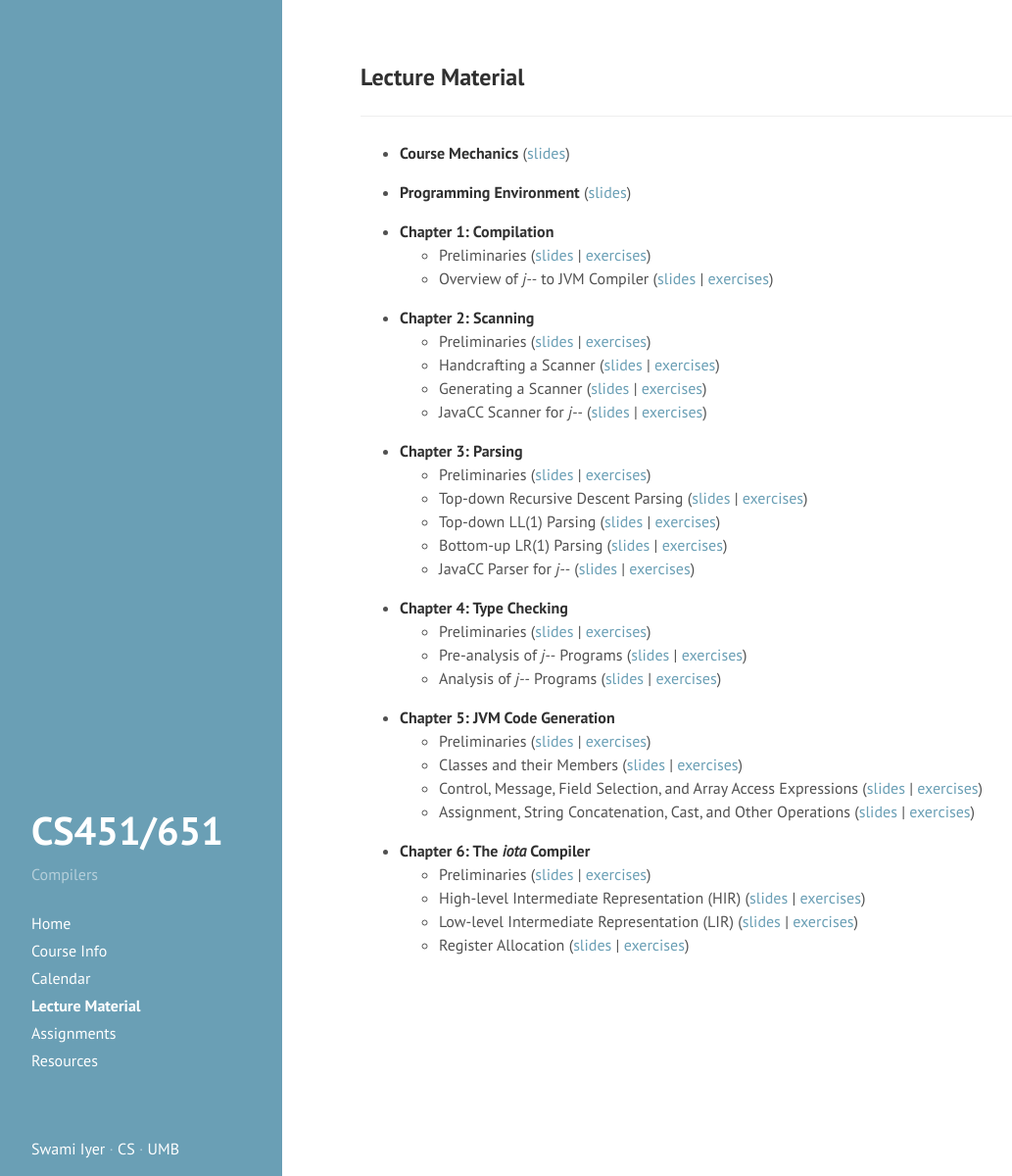
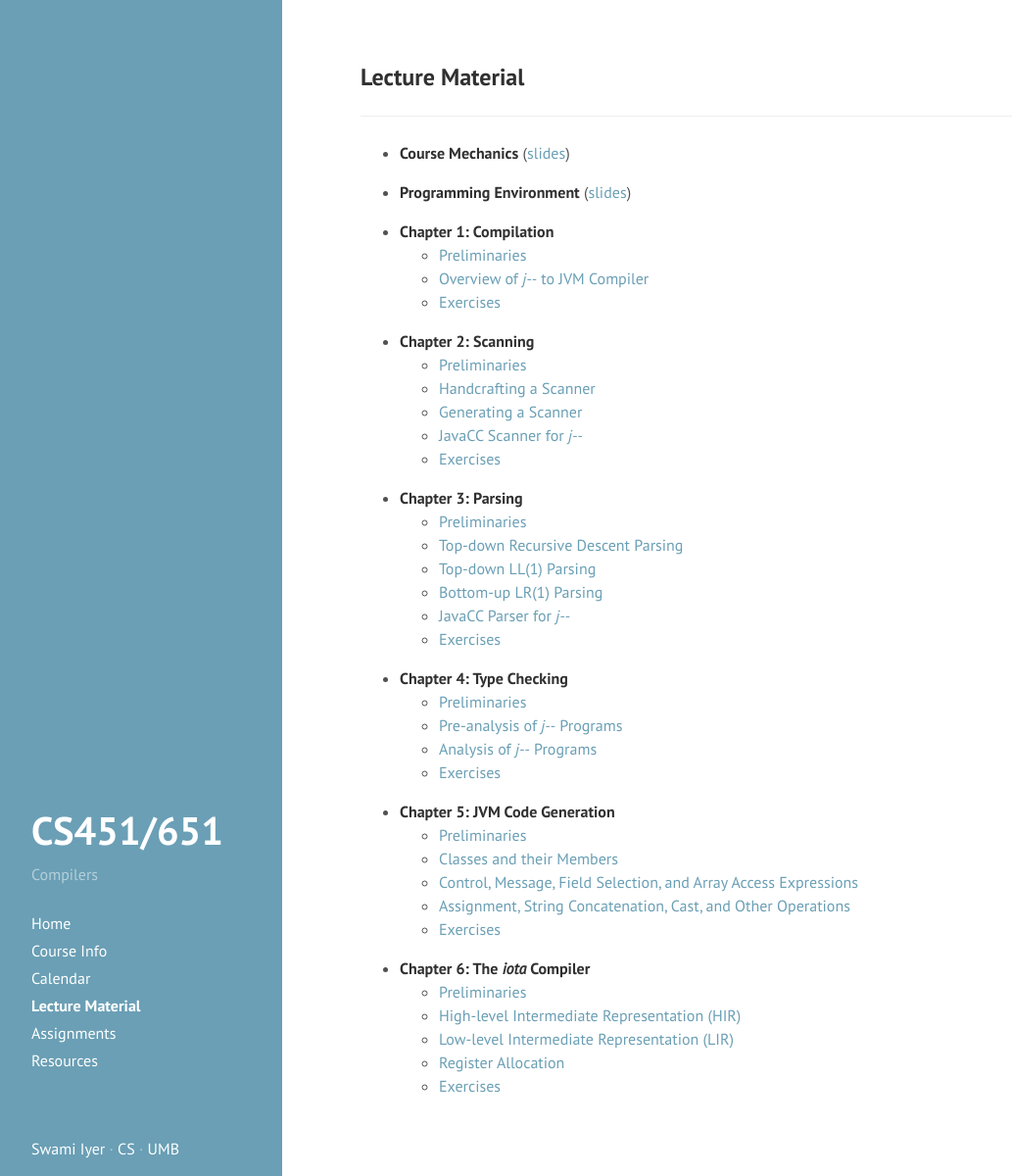
Before and after one commit to swamiiyer/swamiiyer.github.io, a Jekyll site: the page built from _pages/cs451/lecture_material.md, in a window 1280 px wide and 1200 px high. Shown: the whole window at 98% size, without its empty margins (0-1033 px from the left). Built offline with Jekyll 4.4.1, drawn with Linux system fonts in a browser that asks for light colours.

Commit message:
Changed page structure

```diff
--- a/_pages/cs451/lecture_material.md
+++ b/_pages/cs451/lecture_material.md
@@ -10,35 +10,41 @@ order: 4
 - **Programming Environment** ([slides](https://www.cs.umb.edu/~siyer/teaching/cs451/programming_environment.pdf))
 
 - **Chapter 1: Compilation**
-  - Preliminaries ([slides](https://www.cs.umb.edu/~siyer/teaching/cs451/compilation1.pdf) \| [exercises](https://www.cs.umb.edu/~siyer/teaching/cs451/compilation1_exercises.pdf))
-  - Overview of *j\-\-* to JVM Compiler ([slides](https://www.cs.umb.edu/~siyer/teaching/cs451/compilation2.pdf) \| [exercises](https://www.cs.umb.edu/~siyer/teaching/cs451/compilation2_exercises.pdf))
+  - [Preliminaries](https://www.cs.umb.edu/~siyer/teaching/cs451/compilation1.pdf)
+  - [Overview of *j\-\-* to JVM Compiler](https://www.cs.umb.edu/~siyer/teaching/cs451/compilation2.pdf)
+  - [Exercises](https://www.cs.umb.edu/~siyer/teaching/cs451/compilation_exercises.pdf)
 
 - **Chapter 2: Scanning**
-  - Preliminaries ([slides](https://www.cs.umb.edu/~siyer/teaching/cs451/scanning1.pdf) \| [exercises](https://www.cs.umb.edu/~siyer/teaching/cs451/scanning1_exercises.pdf))
-  - Handcrafting a Scanner ([slides](https://www.cs.umb.edu/~siyer/teaching/cs451/scanning2.pdf) \| [exercises](https://www.cs.umb.edu/~siyer/teaching/cs451/scanning3_exercises.pdf))
-  - Generating a Scanner ([slides](https://www.cs.umb.edu/~siyer/teaching/cs451/scanning3.pdf) \| [exercises](https://www.cs.umb.edu/~siyer/teaching/cs451/scanning3_exercises.pdf))
-  - JavaCC Scanner for *j\-\-* ([slides](https://www.cs.umb.edu/~siyer/teaching/cs451/scanning4.pdf) \| [exercises](https://www.cs.umb.edu/~siyer/teaching/cs451/scanning4_exercises.pdf))
+  - [Preliminaries](https://www.cs.umb.edu/~siyer/teaching/cs451/scanning1.pdf)
+  - [Handcrafting a Scanner](https://www.cs.umb.edu/~siyer/teaching/cs451/scanning2.pdf)
+  - [Generating a Scanner](https://www.cs.umb.edu/~siyer/teaching/cs451/scanning3.pdf)
+  - [JavaCC Scanner for *j\-\-*](https://www.cs.umb.edu/~siyer/teaching/cs451/scanning4.pdf)
+  - [Exercises](https://www.cs.umb.edu/~siyer/teaching/cs451/scanning_exercises.pdf)
 
 - **Chapter 3: Parsing**
-  - Preliminaries ([slides](https://www.cs.umb.edu/~siyer/teaching/cs451/parsing1.pdf) \| [exercises](https://www.cs.umb.edu/~siyer/teaching/cs451/parsing1_exercises.pdf))
-  - Top-down Recursive Descent Parsing ([slides](https://www.cs.umb.edu/~siyer/teaching/cs451/parsing2.pdf) \| [exercises](https://www.cs.umb.edu/~siyer/teaching/cs451/parsing2_exercises.pdf))
-  - Top-down LL(1) Parsing ([slides](https://www.cs.umb.edu/~siyer/teaching/cs451/parsing3.pdf) \| [exercises](https://www.cs.umb.edu/~siyer/teaching/cs451/parsing3_exercises.pdf))
-  - Bottom-up LR(1) Parsing ([slides](https://www.cs.umb.edu/~siyer/teaching/cs451/parsing4.pdf) \| [exercises](https://www.cs.umb.edu/~siyer/teaching/cs451/parsing4_exercises.pdf))
-  - JavaCC Parser for *j\-\-* ([slides](https://www.cs.umb.edu/~siyer/teaching/cs451/parsing5.pdf) \| [exercises](https://www.cs.umb.edu/~siyer/teaching/cs451/parsing5_exercises.pdf))
+  - [Preliminaries](https://www.cs.umb.edu/~siyer/teaching/cs451/parsing1.pdf)
+  - [Top-down Recursive Descent Parsing](https://www.cs.umb.edu/~siyer/teaching/cs451/parsing2.pdf)
+  - [Top-down LL(1) Parsing](https://www.cs.umb.edu/~siyer/teaching/cs451/parsing3.pdf)
+  - [Bottom-up LR(1) Parsing](https://www.cs.umb.edu/~siyer/teaching/cs451/parsing4.pdf)
+  - [JavaCC Parser for *j\-\-*](https://www.cs.umb.edu/~siyer/teaching/cs451/parsing5.pdf)
+  - [Exercises](https://www.cs.umb.edu/~siyer/teaching/cs451/parsing_exercises.pdf)
 
 - **Chapter 4: Type Checking**
-  - Preliminaries ([slides](https://www.cs.umb.edu/~siyer/teaching/cs451/type_checking1.pdf) \| [exercises](https://www.cs.umb.edu/~siyer/teaching/cs451/type_checking1_exercises.pdf))
-  - Pre-analysis of *j\-\-* Programs ([slides](https://www.cs.umb.edu/~siyer/teaching/cs451/type_checking2.pdf) \| [exercises](https://www.cs.umb.edu/~siyer/teaching/cs451/type_checking2_exercises.pdf))
-  - Analysis of *j\-\-* Programs ([slides](https://www.cs.umb.edu/~siyer/teaching/cs451/type_checking3.pdf) \| [exercises](https://www.cs.umb.edu/~siyer/teaching/cs451/type_checking3_exercises.pdf))
+  - [Preliminaries](https://www.cs.umb.edu/~siyer/teaching/cs451/type_checking1.pdf)
+  - [Pre-analysis of *j\-\-* Programs](https://www.cs.umb.edu/~siyer/teaching/cs451/type_checking2.pdf)
+  - [Analysis of *j\-\-* Programs](https://www.cs.umb.edu/~siyer/teaching/cs451/type_checking3.pdf)
+  - [Exercises](https://www.cs.umb.edu/~siyer/teaching/cs451/type_checking_exercises.pdf)
 
 - **Chapter 5: JVM Code Generation**
-  - Preliminaries ([slides](https://www.cs.umb.edu/~siyer/teaching/cs451/jvm_codegen1.pdf) \| [exercises](https://www.cs.umb.edu/~siyer/teaching/cs451/jvm_codegen1_exercises.pdf))
-  - Classes and their Members ([slides](https://www.cs.umb.edu/~siyer/teaching/cs451/jvm_codegen2.pdf) \| [exercises](https://www.cs.umb.edu/~siyer/teaching/cs451/jvm_codegen2_exercises.pdf))
-  - Control, Message, Field Selection, and Array Access Expressions ([slides](https://www.cs.umb.edu/~siyer/teaching/cs451/jvm_codegen3.pdf) \| [exercises](https://www.cs.umb.edu/~siyer/teaching/cs451/jvm_codegen3_exercises.pdf))
-  - Assignment, String Concatenation, Cast, and Other Operations ([slides](https://www.cs.umb.edu/~siyer/teaching/cs451/jvm_codegen4.pdf) \| [exercises](https://www.cs.umb.edu/~siyer/teaching/cs451/jvm_codegen4_exercises.pdf))
+  - [Preliminaries](https://www.cs.umb.edu/~siyer/teaching/cs451/jvm_codegen1.pdf)
+  - [Classes and their Members](https://www.cs.umb.edu/~siyer/teaching/cs451/jvm_codegen2.pdf)
+  - [Control, Message, Field Selection, and Array Access Expressions](https://www.cs.umb.edu/~siyer/teaching/cs451/jvm_codegen3.pdf)
+  - [Assignment, String Concatenation, Cast, and Other Operations](https://www.cs.umb.edu/~siyer/teaching/cs451/jvm_codegen4.pdf)
+  - [Exercises](https://www.cs.umb.edu/~siyer/teaching/cs451/jvm_codegen_exercises.pdf)
 
 - **Chapter 6: The *iota* Compiler**
-  - Preliminaries ([slides](https://www.cs.umb.edu/~siyer/teaching/cs451/iota_compiler1.pdf) \| [exercises](https://www.cs.umb.edu/~siyer/teaching/cs451/iota_compiler1_exercises.pdf))
-  - High-level Intermediate Representation (HIR) ([slides](https://www.cs.umb.edu/~siyer/teaching/cs451/iota_compiler2.pdf) \| [exercises](https://www.cs.umb.edu/~siyer/teaching/cs451/iota_compiler2_exercises.pdf))
-  - Low-level Intermediate Representation (LIR) ([slides](https://www.cs.umb.edu/~siyer/teaching/cs451/iota_compiler3.pdf) \| [exercises](https://www.cs.umb.edu/~siyer/teaching/cs451/iota_compiler3_exercises.pdf))
-  - Register Allocation ([slides](https://www.cs.umb.edu/~siyer/teaching/cs451/iota_compiler4.pdf) \| [exercises](https://www.cs.umb.edu/~siyer/teaching/cs451/iota_compiler4_exercises.pdf))
+  - [Preliminaries](https://www.cs.umb.edu/~siyer/teaching/cs451/iota_compiler1.pdf)
+  - [High-level Intermediate Representation (HIR)](https://www.cs.umb.edu/~siyer/teaching/cs451/iota_compiler2.pdf)
+  - [Low-level Intermediate Representation (LIR)](https://www.cs.umb.edu/~siyer/teaching/cs451/iota_compiler3.pdf)
+  - [Register Allocation](https://www.cs.umb.edu/~siyer/teaching/cs451/iota_compiler4.pdf)
+  - [Exercises](https://www.cs.umb.edu/~siyer/teaching/cs451/iota_compiler_exercises.pdf)
```
